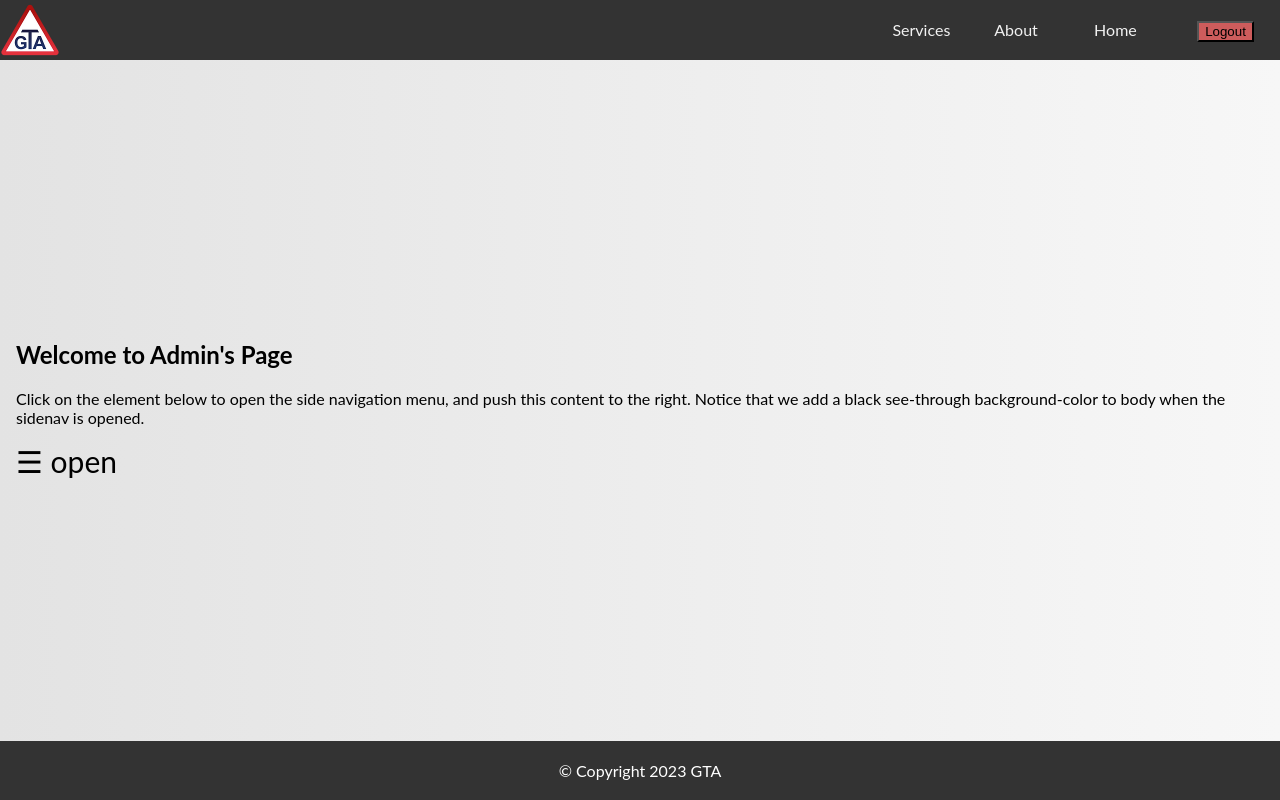
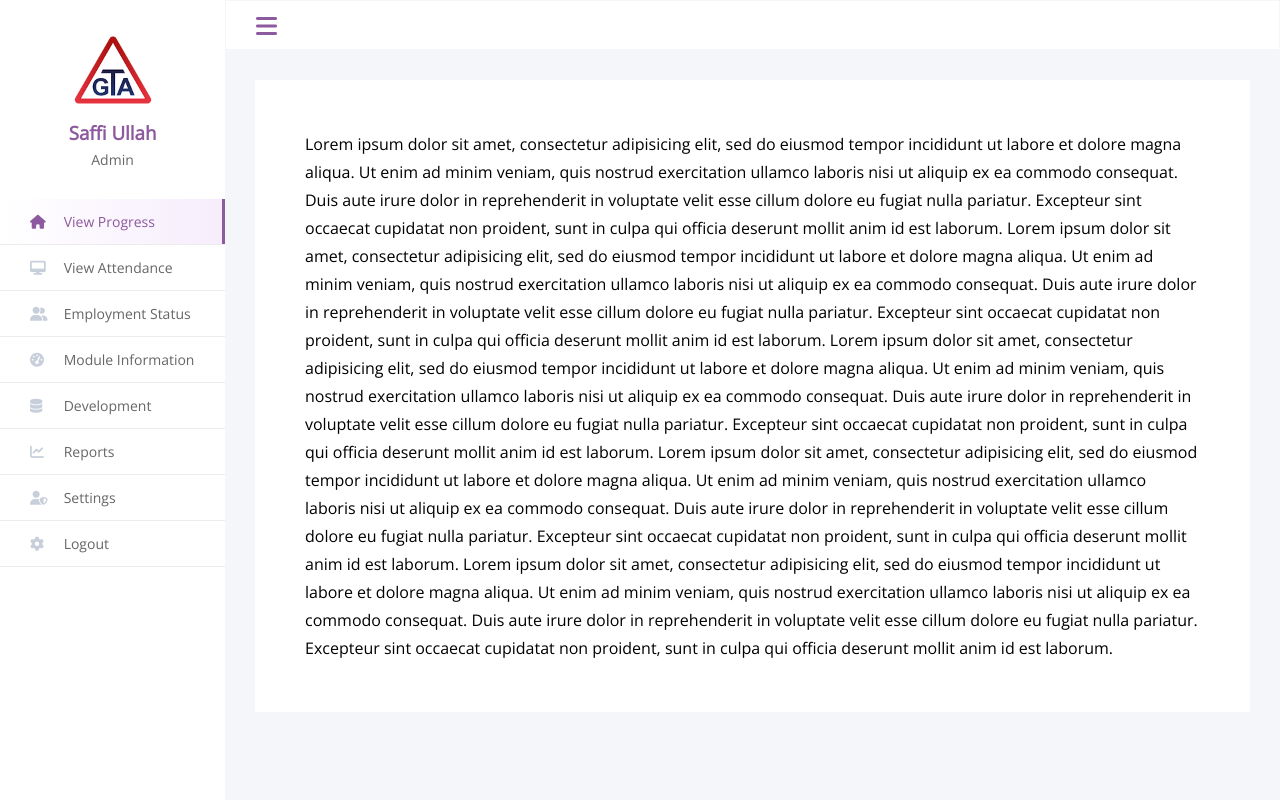
Before and after one commit to Imran28K/GroupTrainingAssociation, a PHP site: page /GroupTrainingAssociation/users/admin/admin.php in a window 1280 px wide. Run offline with PHP 8.4, Linux system fonts and the light colour scheme; some libraries are stand-ins or nearby versions.

Commit message:
added logout function in the sidebar

```diff
--- a/db/dbconnection.php
+++ b/db/dbconnection.php
@@ -2,7 +2,7 @@
     define ("DB_SERVER", "127.0.0.1") ;
     define ("DB_USERNAME", "root") ;
     define ("DB_PASSWORD", "") ;
-    define ("DB_NAME", "gta apprenticeship") ;
+    define ("DB_NAME", "gta_apprenticeship") ;
 
     $mysqli = new mysqli (DB_SERVER, DB_USERNAME, DB_PASSWORD, DB_NAME) ;
 
--- a/users/admin/admin.php
+++ b/users/admin/admin.php
@@ -1,119 +1,241 @@
-<!DOCTYPE html>
-<html lang="en">
-
-<head>
-  <meta charset="UTF-8">
-  <meta name="viewport" content="width=device-width, initial-scale=1.0">
-  <title>Name of Page</title>
-  <link rel="stylesheet" href="../../css/login.css">
-  <link rel="stylesheet" href="../../css/navfoot.css">
-</head>
-
-<body>
-  <?php include '../../include/navbar.php'; ?>
 <!DOCTYPE html>
 <html>
+  <style>
+    @import url('https://fonts.googleapis.com/css2?family=Open+Sans&display=swap');
 
-  <head>
-    <meta name="viewport" content="width=device-width, initial-scale=1">
-    <style>
-      body {
-        font-family: "Lato", sans-serif;
-        transition: background-color .5s;
+*{
+	margin: 0;
+	padding: 0;
+	box-sizing: border-box;
+	text-decoration: none;
+	list-style: none;
+	font-family: 'Open Sans', sans-serif;
 }
 
-      .sidenav {
-        height: 87.5%;
-        width: 0;
+body{
+	background: #f5f6fa;
+}
+
+.wrapper .sidebar{
+	background: #fff;
 	position: fixed;
-        z-index: 1;
 	top: 0;
 	left: 0;
-        background-color: #111;
-        overflow-x: hidden;
-        transition: 0.5s;
-        padding-top: 60px;
+	width: 225px;
+	height: 100%;
+	padding: 30px 0;
+	transition: all 0.5s ease;
 }
 
-      .sidenav a {
-        padding: 8px 8px 8px 32px;
-        text-decoration: none;
-        font-size: 25px;
-        color: #818181;
-        display: block;
-        transition: 0.3s;
-
+.wrapper .sidebar .profile{
+	margin-bottom: 30px;
+	text-align: center;
 }
 
-      .sidenav a:hover {
-        color: #f1f1f1;
+.wrapper .sidebar .profile img{
+	width: 80px;
+	height: 80px;
+	margin: 0 auto;
+	display: block;
 }
 
-      .sidenav .closebtn {
-        position: absolute;
-        top: -20;
-        right: 25px;
-        font-size: 36px;
-        margin-left: 50px;
+.wrapper .sidebar .profile h3{
+	color: #8d599f;
+	margin: 10px 0 5px;
 }
 
-      #main {
-        transition: margin-left .5s;
-        padding: 16px;
+.wrapper .sidebar .profile p{
+	color: #666;
+	font-size: 14px;
 }
 
-      @media screen and (max-height: 450px) {
-        .sidenav {
-          padding-top: 15px;
+.wrapper .sidebar ul li a{
+	padding: 13px 30px;
+	display: block;
+	border-bottom: 1px solid #ececec;
+	color: #666;
+	font-size: 14px;
+	position: relative;
 }
 
-        .sidenav a {
-          font-size: 18px;
+.wrapper .sidebar ul li a .icon{
+	color: #c7cfdb;
+	width: 30px;
+	display: inline-block;
 }
+
+.wrapper .sidebar ul li a:before{
+	content: "";
+	position: absolute;
+	top: 0;
+	right: 0;
+	width: 3px;
+	height: 100%;
+	background: #8d599f;
+	display: none;
+}
+
+.wrapper .sidebar ul li a:hover,
+.wrapper .sidebar ul li a.active{
+	color: #8d599f;
+	background: linear-gradient(to right, #fff, #f6edfc)
+}
+
+.wrapper .sidebar ul li a:hover .icon,
+.wrapper .sidebar ul li a.active .icon{
+	color: #8d599f;
+}
+
+.wrapper .sidebar ul li a:hover:before,
+.wrapper .sidebar ul li a.active:before{
+	display: block;
+}
+
+.wrapper .section{
+	width: calc(100% - 225px);
+	margin-left: 225px;
+	transition: all 0.5s ease;
+}
+
+.wrapper .section .top_navbar{
+	background: #fff;
+	height: 50px;
+	border: 1px solid #f5f6fa;
+	display: flex;
+	align-items: center;
+	padding: 0 30px;
+}
+
+.wrapper .section .top_navbar .hamburger a{
+	font-size: 24px;
+	color: #8d599f;
+}
+
+.wrapper .section .top_navbar .hamburger a:hover{
+	color: #cbaede;
+}
+
+.wrapper .section .container{
+	margin: 30px;
+	background: #fff;
+	padding: 50px;
+	line-height: 28px;
+}
+
+body.active .wrapper .sidebar{
+	left: -225px;
+}
+
+body.active .wrapper .section{
+	margin-left: 0;
+	width: 100%;
 }
     </style>
+<head>
+	<meta charset="utf-8">
+	<title>Side Navigation Bar</title>
+	<link rel="stylesheet" type="text/css" href="css/styles.css">
+	<script src="https://kit.fontawesome.com/b99e675b6e.js"></script>
 </head>
-
 <body>
 
-    <div id="mySidenav" class="sidenav">
-      <a href="javascript:void(0)" class="closebtn" onclick="closeNav()">&times;</a>
-      <br>
-      <br>
-      <br>
-      <a href="#">About</a>
-      <a href="#">Services</a>
-      <a href="#">Clients</a>
-      <a href="#">Contact</a>
+<div class="wrapper">
+	<div class="sidebar">
+		<div class="profile">
+			<img src="http://localhost/GroupTrainingAssociation/images/logos/gtalogo.png" alt="profile_picture">
+			<h3>Saffi Ullah</h3>
+			<p>Admin</p>
+		</div>
+		<ul>
+			<li><a href="#" class="active">
+				<span class="icon"><i class="fas fa-home"></i></span>
+				<span class="item">View Progress</span>
+				</a>
+			</li>
+			<li><a href="#">
+				<span class="icon"><i class="fas fa-desktop"></i></span>
+				<span class="item">View Attendance</span>
+				</a>
+			</li>
+			<li><a href="#">
+				<span class="icon"><i class="fas fa-user-friends"></i></span>
+				<span class="item">Employment Status</span>
+				</a>
+			</li>
+			<li><a href="#">
+				<span class="icon"><i class="fas fa-tachometer-alt"></i></span>
+				<span class="item">Module Information</span>
+				</a>
+			</li>
+			<li><a href="#">
+				<span class="icon"><i class="fas fa-database"></i></span>
+				<span class="item">Development</span>
+				</a>
+			</li>
+			<li><a href="#">
+				<span class="icon"><i class="fas fa-chart-line"></i></span>
+				<span class="item">Reports</span>
+				</a>
+			</li>
+			<li><a href="#">
+				<span class="icon"><i class="fas fa-user-shield"></i></span>
+				<span class="item">Settings</span>
+				</a>
+			</li>
+			<li><a href="C:\xampp\htdocs\GroupTrainingAssociation\credentials\login.php">
+				<span class="icon"><i class="fas fa-cog"></i></span>
+				<span class="item">Logout</span>
+				</a>
+			</li>
+		</ul>
+	</div>
+	<div class="section">
+		<div class="top_navbar">
+			<div class="hamburger">
+				<a href="#"><i class="fas fa-bars"></i></a>
+			</div>
+		</div>
+		<div class="container">
+			Lorem ipsum dolor sit amet, consectetur adipisicing elit, sed do eiusmod
+			tempor incididunt ut labore et dolore magna aliqua. Ut enim ad minim veniam,
+			quis nostrud exercitation ullamco laboris nisi ut aliquip ex ea commodo
+			consequat. Duis aute irure dolor in reprehenderit in voluptate velit esse
+			cillum dolore eu fugiat nulla pariatur. Excepteur sint occaecat cupidatat non
+			proident, sunt in culpa qui officia deserunt mollit anim id est laborum.
+			Lorem ipsum dolor sit amet, consectetur adipisicing elit, sed do eiusmod
+			tempor incididunt ut labore et dolore magna aliqua. Ut enim ad minim veniam,
+			quis nostrud exercitation ullamco laboris nisi ut aliquip ex ea commodo
+			consequat. Duis aute irure dolor in reprehenderit in voluptate velit esse
+			cillum dolore eu fugiat nulla pariatur. Excepteur sint occaecat cupidatat non
+			proident, sunt in culpa qui officia deserunt mollit anim id est laborum.
+			Lorem ipsum dolor sit amet, consectetur adipisicing elit, sed do eiusmod
+			tempor incididunt ut labore et dolore magna aliqua. Ut enim ad minim veniam,
+			quis nostrud exercitation ullamco laboris nisi ut aliquip ex ea commodo
+			consequat. Duis aute irure dolor in reprehenderit in voluptate velit esse
+			cillum dolore eu fugiat nulla pariatur. Excepteur sint occaecat cupidatat non
+			proident, sunt in culpa qui officia deserunt mollit anim id est laborum.
+			Lorem ipsum dolor sit amet, consectetur adipisicing elit, sed do eiusmod
+			tempor incididunt ut labore et dolore magna aliqua. Ut enim ad minim veniam,
+			quis nostrud exercitation ullamco laboris nisi ut aliquip ex ea commodo
+			consequat. Duis aute irure dolor in reprehenderit in voluptate velit esse
+			cillum dolore eu fugiat nulla pariatur. Excepteur sint occaecat cupidatat non
+			proident, sunt in culpa qui officia deserunt mollit anim id est laborum.
+			Lorem ipsum dolor sit amet, consectetur adipisicing elit, sed do eiusmod
+			tempor incididunt ut labore et dolore magna aliqua. Ut enim ad minim veniam,
+			quis nostrud exercitation ullamco laboris nisi ut aliquip ex ea commodo
+			consequat. Duis aute irure dolor in reprehenderit in voluptate velit esse
+			cillum dolore eu fugiat nulla pariatur. Excepteur sint occaecat cupidatat non
+			proident, sunt in culpa qui officia deserunt mollit anim id est laborum.
+		</div>
+	</div>
 </div>
 
-    <div id="main">
-      <h2>Welcome to Admin's Page</h2>
-      <p>Click on the element below to open the side navigation menu, and push this content to the right. Notice that we add a black see-through background-color to body when the sidenav is opened.</p>
-      <span style="font-size:30px;cursor:pointer" onclick="openNav()">&#9776; open</span>
-    </div>
-
-    <script>
-      function openNav() {
-        document.getElementById("mySidenav").style.width = "250px";
-        document.getElementById("main").style.marginLeft = "250px";
-        document.body.style.backgroundColor = "rgba(0,0,0,0.4)";
-      }
-
-      function closeNav() {
-        document.getElementById("mySidenav").style.width = "0";
-        document.getElementById("main").style.marginLeft = "0";
-        document.body.style.backgroundColor = "white";
-      }
+<script type="text/javascript">
+	var hamburger = document.querySelector(".hamburger");
+	hamburger.addEventListener("click", function(){
+		document.querySelector("body").classList.toggle("active");
+	})
 </script>
 
 </body>
-
 </html>
-
-
-
-  <?php include '../../include/footer.php'; ?>
-</body>
-
-</html>
--- a/users/learner/learner.php
+++ b/users/learner/learner.php
@@ -134,7 +134,6 @@ body.active .wrapper .section{
 <head>
 	<meta charset="utf-8">
 	<title>Side Navigation Bar</title>
-	<link rel="stylesheet" type="text/css" href="css/styles.css">
 	<script src="https://kit.fontawesome.com/b99e675b6e.js"></script>
 </head>
 <body>
@@ -182,9 +181,9 @@ body.active .wrapper .section{
 				<span class="item">Settings</span>
 				</a>
 			</li>
-			<li><a href="#">
+			<li><a href="http://localhost/GroupTrainingAssociation/credentials/login.php">
 				<span class="icon"><i class="fas fa-cog"></i></span>
-				<span class="item">Logout</span>
+				<span class="item" href="login.php">Logout</span>
 				</a>
 			</li>
 		</ul>
```
Lines whose indentation alone changed are shown as unchanged.
